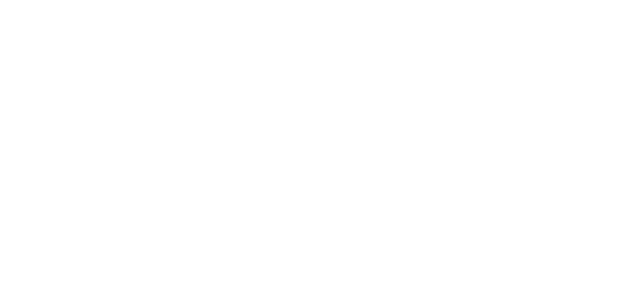
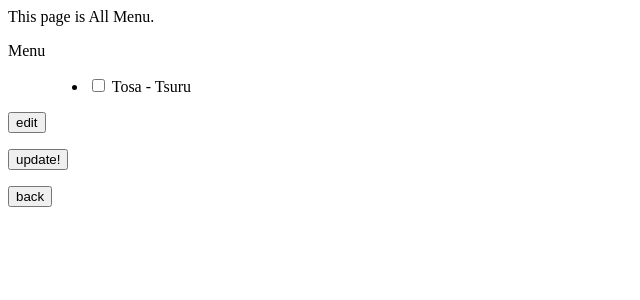
Before and after one commit to nyanten/PHP_Practice, a PHP site: page /Menu.html in a window 1280 px wide. Before the commit the part shown is empty. Shown: the top 300 px of the page, without its empty margins (0-640 px from the left). Run offline with PHP 8.4, Linux system fonts and the light colour scheme.

Commit message:
menu_edit

```diff
--- a/php/Yamada/Menu.html
+++ b/php/Yamada/Menu.html
@@ -0,0 +1,27 @@
+<form>
+<p>This page is All Menu.</p>
+</form>
+
+<form action="menu_edit.php" method="get">
+<dl>
+<dt> Menu </dt>
+<dd>
+
+<ul>
+<li><input id="menu_1" type="checkbox" name="menu[]" value="TosaTsuru" />
+<label for="menu_1"> Tosa - Tsuru </label></li>
+</ul>
+
+</dd>
+</dl>
+
+<input type="submit" value="edit" />
+</form>
+
+<form action="menu_update.php" method="post">
+<input type="submit" value="update!" >
+</form>
+
+<form action="menu_unjump.php" method="post">
+<input type="submit" value="back">
+</form>
--- a/php/Yamada/menu_edit.php
+++ b/php/Yamada/menu_edit.php
@@ -1,3 +1,6 @@
 <?php
-header('Location: MenuEdit.html');
+foreach($_REQUEST['menu'] as $reserve) {
+	print(htmlspecialchars($reserve, ENT_QUOTES) . '<br />');
+
+}
 ?>
--- /dev/null
+++ b/php/Yamada/menu_unjump.php
@@ -0,0 +1,3 @@
+<?php
+header('Location: Home.html');
+?>
```
